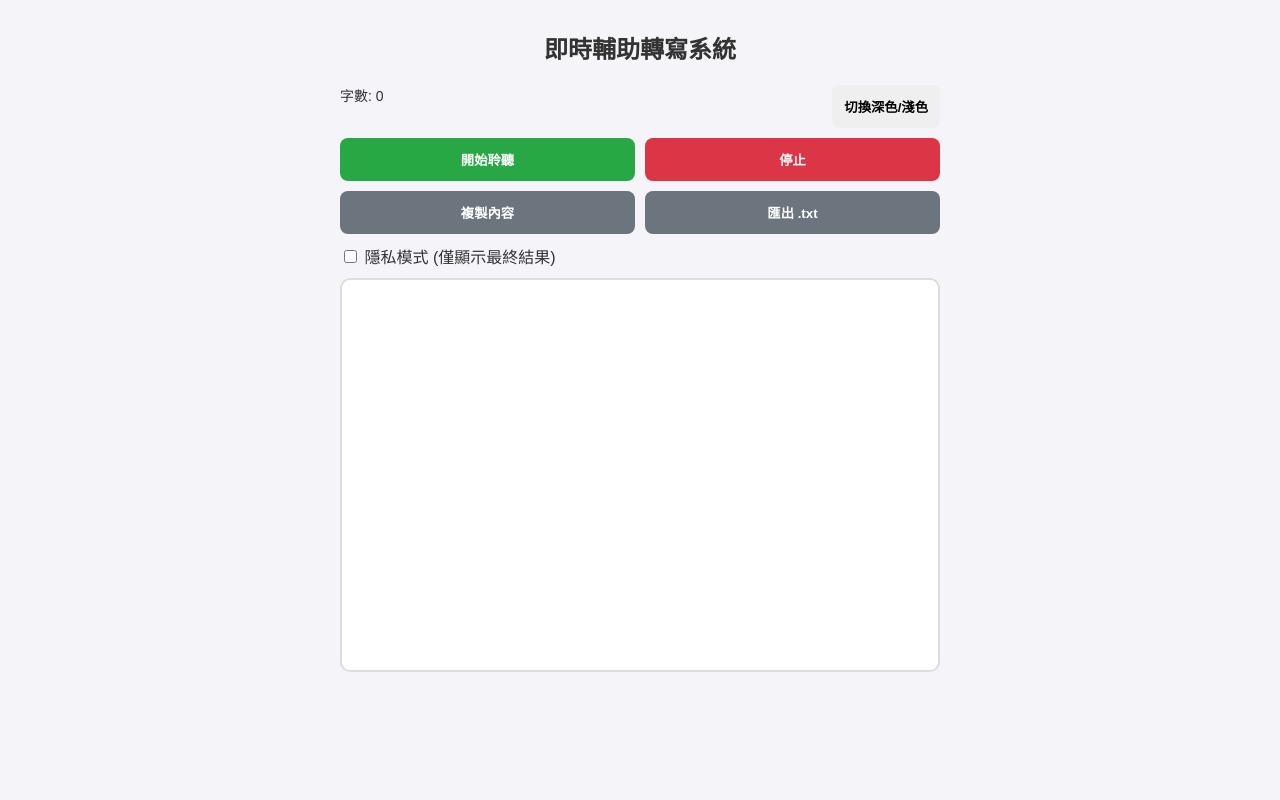
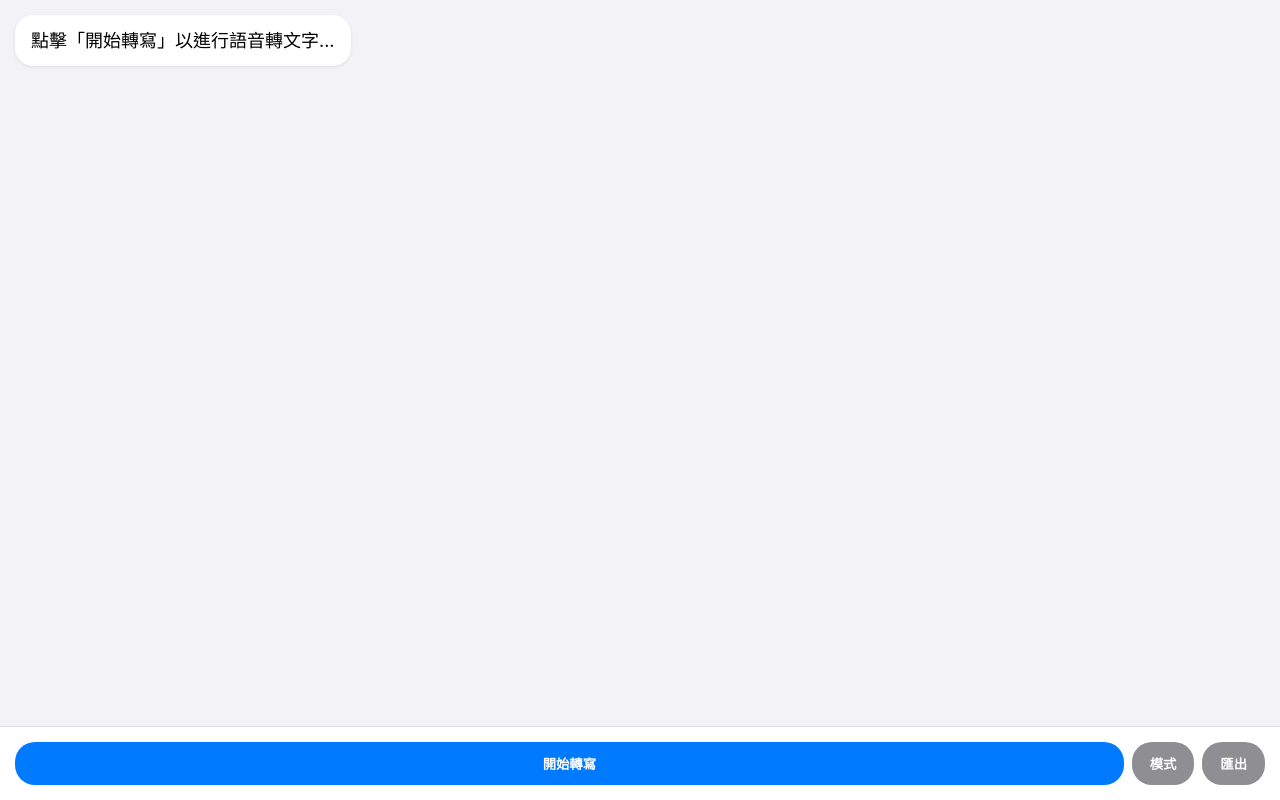
Before and after one commit to owinwu06150001/html, a plain HTML site: page index.html in a window 1280 px wide. Drawn offline with Linux system fonts and the light colour scheme.

Commit message:
Update index.html

```diff
--- a/index.html
+++ b/index.html
@@ -3,83 +3,79 @@
 <head>
     <meta charset="UTF-8">
     <meta name="viewport" content="width=device-width, initial-scale=1.0, maximum-scale=1.0, user-scalable=no">
-    <title>聽障專業輔助轉寫</title>
+    <title>即時轉寫助手</title>
     <style>
-        :root { --bg: #f4f4f9; --text: #333; --box: #fff; }
-        .dark-mode { --bg: #1a1a1a; --text: #eee; --box: #333; }
-        body { font-family: sans-serif; padding: 10px; background-color: var(--bg); color: var(--text); margin: 0; transition: 0.3s; }
-        .container { max-width: 600px; margin: auto; }
-        #output { border: 2px solid #ddd; padding: 15px; height: 45vh; background: var(--box); border-radius: 10px; white-space: pre-wrap; font-size: 24px; overflow-y: auto; margin-bottom: 10px; }
-        .grid-btns { display: grid; grid-template-columns: 1fr 1fr; gap: 10px; margin-bottom: 10px; }
-        button { padding: 12px; cursor: pointer; border: none; border-radius: 8px; font-weight: bold; }
-        .btn-main { background-color: #28a745; color: white; }
-        .btn-stop { background-color: #dc3545; color: white; }
-        .btn-sub { background-color: #6c757d; color: white; }
-        .info-bar { display: flex; justify-content: space-between; font-size: 14px; margin-bottom: 10px; }
+        :root { --bg: #f2f2f7; --bubble: #ffffff; --text: #000000; --primary: #007AFF; }
+        .dark-mode { --bg: #1c1c1e; --bubble: #2c2c2e; --text: #ffffff; --primary: #0a84ff; }
+        body { font-family: -apple-system, BlinkMacSystemFont, "Segoe UI", sans-serif; background-color: var(--bg); color: var(--text); margin: 0; padding: 0; transition: 0.3s; }
+
+        #app-container { display: flex; flex-direction: column; height: 100vh; }
+        #output { flex: 1; padding: 15px; overflow-y: auto; display: flex; flex-direction: column; gap: 12px; }
+        .msg { background: var(--bubble); padding: 12px 16px; border-radius: 18px; box-shadow: 0 1px 3px rgba(0,0,0,0.1); max-width: 85%; align-self: flex-start; font-size: 18px; line-height: 1.5; }
+
+        .toolbar { background: var(--bubble); padding: 15px; display: flex; justify-content: space-between; border-top: 1px solid #ddd; gap: 8px; }
+        button { border: none; padding: 12px 18px; border-radius: 20px; font-weight: 600; cursor: pointer; transition: 0.2s; }
+        .btn-start { background: var(--primary); color: white; flex-grow: 2; }
+        .btn-secondary { background: #8e8e93; color: white; }
     </style>
 </head>
 <body>
-    <div class="container">
-        <h2 style="text-align: center;">即時輔助轉寫系統</h2>
-
-        <div class="info-bar">
-            <span id="word-count">字數: 0</span>
-            <button onclick="toggleDarkMode()">切換深色/淺色</button>
+    <div id="app-container">
+        <div id="output">
+            <div class="msg">點擊「開始轉寫」以進行語音轉文字...</div>
         </div>
 
-        <div class="grid-btns">
-            <button id="start-btn" class="btn-main">開始聆聽</button>
-            <button id="stop-btn" class="btn-stop" disabled>停止</button>
+        <div class="toolbar">
+            <button id="start-btn" class="btn-start" onclick="startRecognition()">開始轉寫</button>
+            <button class="btn-secondary" onclick="toggleDarkMode()">模式</button>
+            <button class="btn-secondary" onclick="downloadText()">匯出</button>
         </div>
-
-        <div class="grid-btns">
-            <button onclick="copyText()" class="btn-sub">複製內容</button>
-            <button onclick="downloadText()" class="btn-sub">匯出 .txt</button>
-        </div>
-
-        <div class="controls-small" style="margin-bottom:10px">
-            <input type="checkbox" id="privacyMode" onchange="togglePrivacy()"> <label>隱私模式 (僅顯示最終結果)</label>
-        </div>
-
-        <div id="output"></div>
     </div>
 
     <script>
         const output = document.getElementById('output');
-        const wordCount = document.getElementById('word-count');
-        const recognition = new (window.SpeechRecognition || window.webkitSpeechRecognition)();
-
+        const startBtn = document.getElementById('start-btn');
+        let recognition = new (window.SpeechRecognition || window.webkitSpeechRecognition)();
         recognition.lang = 'zh-TW';
         recognition.continuous = true;
         recognition.interimResults = true;
 
-        let finalTranscript = '';
-        let privacyMode = false;
+        let currentMsg = null;
 
-        function toggleDarkMode() { document.body.classList.toggle('dark-mode'); }
-        function togglePrivacy() { privacyMode = document.getElementById('privacyMode').checked; }
+        function startRecognition() {
+            recognition.start();
+            startBtn.innerText = "監聽中...";
+            startBtn.style.background = "#34c759";
+        }
 
         recognition.onresult = (event) => {
-            let interim = '';
+            let transcript = '';
             for (let i = event.resultIndex; i < event.results.length; ++i) {
-                if (event.results[i].isFinal) finalTranscript += event.results[i][0].transcript + ' ';
-                else if (!privacyMode) interim += event.results[i][0].transcript;
+                transcript += event.results[i][0].transcript;
             }
-            output.innerText = finalTranscript + interim;
-            wordCount.innerText = "字數: " + output.innerText.length;
+
+            if (!currentMsg) {
+                currentMsg = document.createElement('div');
+                currentMsg.className = 'msg';
+                output.appendChild(currentMsg);
+            }
+            currentMsg.innerText = transcript;
+
+            if (event.results[event.results.length - 1].isFinal) {
+                currentMsg = null;
+            }
             output.scrollTop = output.scrollHeight;
         };
 
-        // 綁定事件
-        document.getElementById('start-btn').onclick = () => recognition.start();
-        document.getElementById('stop-btn').onclick = () => recognition.stop();
+        function toggleDarkMode() { document.body.classList.toggle('dark-mode'); }
 
-        function copyText() { navigator.clipboard.writeText(output.innerText); alert("已複製"); }
         function downloadText() {
-            const blob = new Blob([output.innerText], { type: 'text/plain' });
-            const url = URL.createObjectURL(blob);
+            const text = Array.from(document.querySelectorAll('.msg')).map(m => m.innerText).join('\n');
+            const blob = new Blob([text], { type: 'text/plain' });
             const a = document.createElement('a');
-            a.href = url; a.download = '筆記.txt'; a.click();
+            a.href = URL.createObjectURL(blob);
+            a.download = '逐字稿.txt';
+            a.click();
         }
     </script>
 </body>
```
